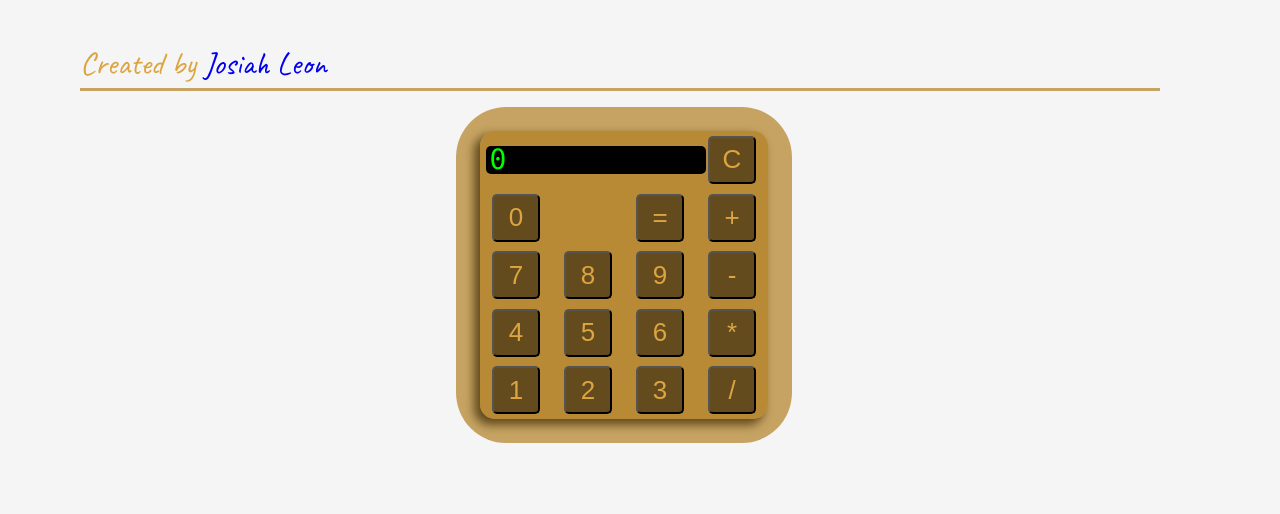
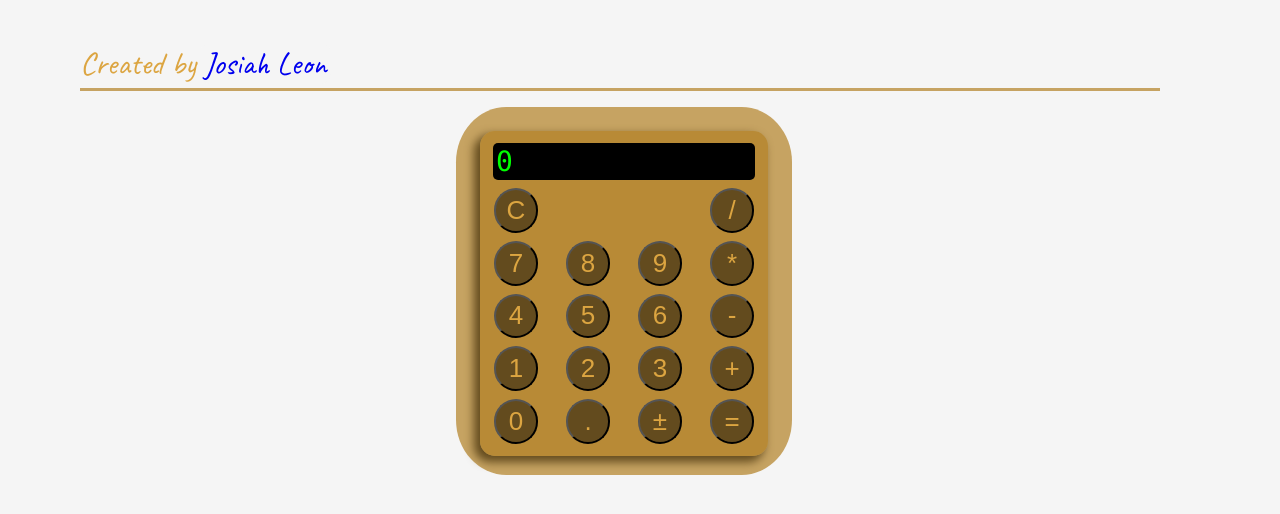
Before and after one commit to ROTBOW/mini-us, a React (Create React App) app: page / in a window 1280 px wide. Shown: the top 514 px of the page. Built offline with nearby package versions, Linux system fonts and the light colour scheme.

Commit message:
reordering calc buttons and change to their style

```diff
--- a/src/blocks/calculator/calculator.jsx
+++ b/src/blocks/calculator/calculator.jsx
@@ -49,7 +49,7 @@ const Calculator = () => {
             return
         }
 
-        if ('123456789'.includes(targetValue)) {
+        if ('1234567890'.includes(targetValue)) {
             add_num(targetValue)
         } else {
             console.log(targetValue);
@@ -62,25 +62,28 @@ const Calculator = () => {
             <div className="calc-body" onClick={handleClick}>
                 <div className="calc-res">{res}</div>
 
-                <button className="calc-c" value='clear'>C</button>
-                <button className="calc-plus" value='+'>+</button>
-                <button className="calc-minus" value="-">-</button>
-                <button className="calc-times" value="*">*</button>
+                <button className="calc-row0" value='clear'>C</button>
                 <button className="calc-div" value="/">/</button>
-                <button className="calc-equals" value="=">=</button>
-                <button className="calc-zero" value="0">0</button>
 
-                <button className="calc-num-row1" value="7">7</button>
-                <button className="calc-num-row1" value="8">8</button>
-                <button className="calc-num-row1" value="9">9</button>
+                <button className="calc-row1" value="7">7</button>
+                <button className="calc-row1" value="8">8</button>
+                <button className="calc-row1" value="9">9</button>
+                <button className="calc-row1" value="*">*</button>
 
-                <button className="calc-num-row2" value="4">4</button>
-                <button className="calc-num-row2" value="5">5</button>
-                <button className="calc-num-row2" value="6">6</button>
+                <button className="calc-row2" value="4">4</button>
+                <button className="calc-row2" value="5">5</button>
+                <button className="calc-row2" value="6">6</button>
+                <button className="calc-row2" value="-">-</button>
 
-                <button className="calc-num-row3" value="1">1</button>
-                <button className="calc-num-row3" value="2">2</button>
-                <button className="calc-num-row3" value="3">3</button>
+                <button className="calc-row3" value="1">1</button>
+                <button className="calc-row3" value="2">2</button>
+                <button className="calc-row3" value="3">3</button>
+                <button className="calc-row3" value='+'>+</button>
+
+                <button className="calc-row4" value="0">0</button>
+                <button className="calc-row4" value=".">.</button>
+                <button className="calc-row4" value="±">±</button>
+                <button className="calc-row4" value="=">=</button>
             </div>
         </div>
     )
--- a/src/blocks/calculator/calculator.scss
+++ b/src/blocks/calculator/calculator.scss
@@ -4,7 +4,7 @@
 .calc {
     @include default-block;
     width: 20rem;
-    height: 20rem;
+    height: 22rem;
 }
 
 .calc-body {
@@ -13,22 +13,23 @@
     border-radius: 15px;
     height: 90%;
     margin: 1rem;
+    padding-bottom: 0.5rem;
     box-shadow: -5px 5px 10px 1px $second-color-dark;
 
     display: grid;
     align-items: center;
     justify-items: center;
     grid-template-columns: repeat(4, 1fr);
-    grid-template-rows: repeat(5, 1fr);
+    grid-template-rows: repeat(6, 1fr);
 
     .calc-res {
         grid-column-start: 1;
-        grid-column-end: -2;
+        grid-column-end: 5;
 
         border-radius: 5px;
-        height: 50%;
-        width: 100%;
-        margin: 0 0 0 1rem;
+        height: 70%;
+        width: 90%;
+        margin: 0.5rem 0 0 0;
         padding-left: 0.2rem;
 
         color: rgb(0, 255, 0);
@@ -39,9 +40,9 @@
     }
 
     button {
-        border-radius: 5px;
-        width: 3rem;
-        height: 3rem;
+        border-radius: 25px;
+        width: 2.8rem;
+        height: 2.8rem;
         background-color: $second-color-dark;
         color: $main-color;
         font-size: 26px;
@@ -50,49 +51,28 @@
         user-select: none; /* Standard syntax */
     }
 
-    .calc-c {
-        grid-row: 1;
-        grid-column: 4;
-    }
-
-    .calc-plus {
+    .calc-div {
         grid-row: 2;
         grid-column: 4;
     }
 
-    .calc-minus {
-        grid-row: 3;
-        grid-column: 4;
-    }
-
-    .calc-times {
-        grid-row: 4;
-        grid-column: 4;
-    }
-
-    .calc-div {
-        grid-row: 5;
-        grid-column: 4;
-    }
-
-    .calc-equals {
-        grid-row: 2;
-        grid-column: 3;
-    }
-
-    .calc-zero {
+    .calc-row0 {
         grid-row: 2;
     }
 
-    .calc-num-row1 {
+    .calc-row1 {
         grid-row: 3;
     }
 
-    .calc-num-row2 {
+    .calc-row2 {
         grid-row: 4;
     }
 
-    .calc-num-row3 {
+    .calc-row3 {
         grid-row: 5;
     }
+
+    .calc-row4 {
+        grid-row: 6;
+    }
 }
```
